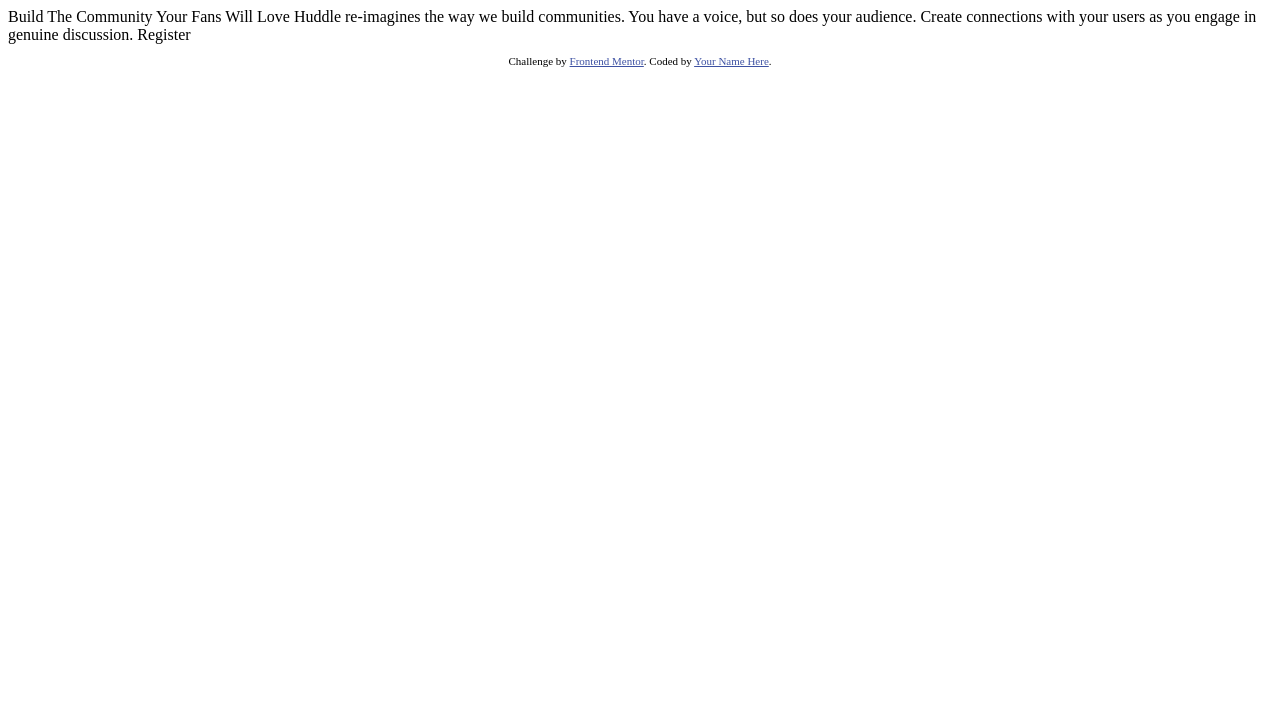
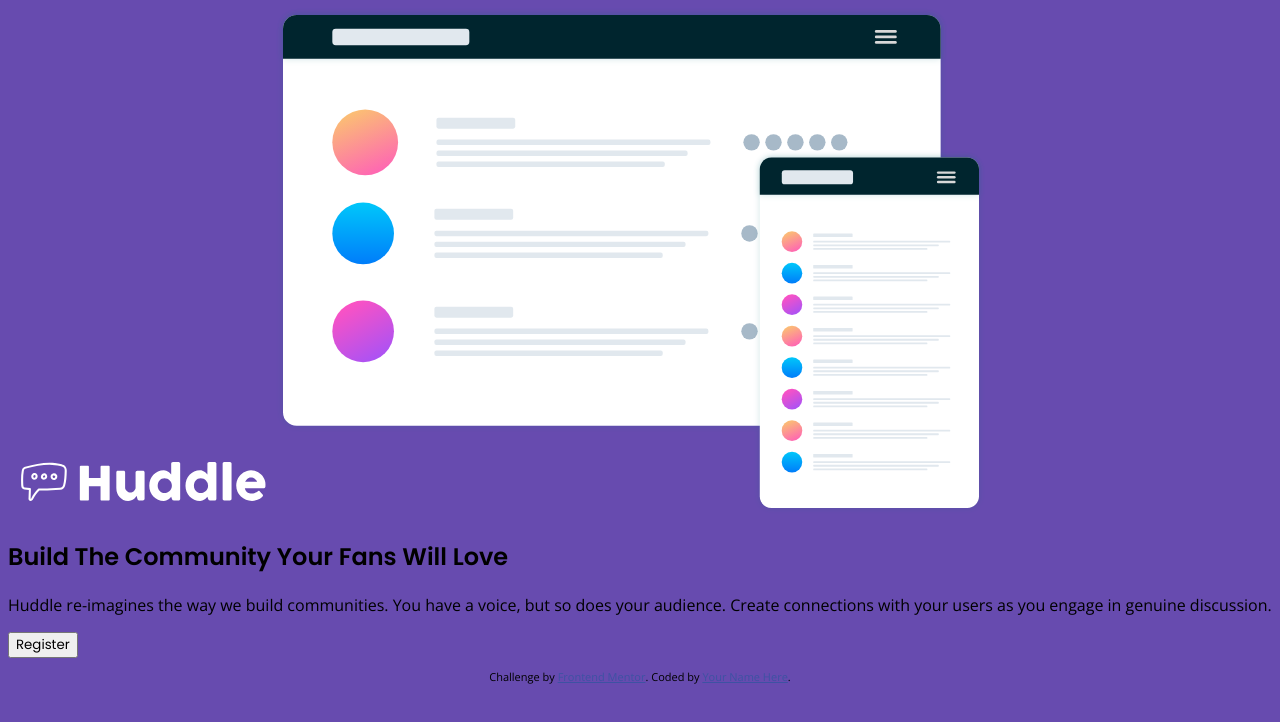
Before and after one commit to sannasinne/huddle-landing-page, a plain HTML site: page index.html in a window 1280 px wide. Drawn offline with nearby package versions, Linux system fonts and the light colour scheme.

Commit message:
Html added

```diff
--- a/css/style.css
+++ b/css/style.css
@@ -0,0 +1,28 @@
+/* Basic styles */
+
+*, *::before, *::after {
+  box-sizing: inherit;
+}
+
+html {
+  box-sizing: border-box;
+}
+
+:root {
+  --violet: hsl(257, 40%, 49%);
+  --magenta: hsl(300, 69%, 71%);
+}
+
+body {
+  font-family: 'Open Sans', sans-serif;
+  background: var(--violet);
+}
+
+h1, button {
+  font-family: 'Poppins', sans-serif;
+}
+
+/* Attribution */
+
+.attribution { font-size: 11px; text-align: center; }
+.attribution a { color: hsl(228, 45%, 44%); }
--- a/index.html
+++ b/index.html
@@ -5,23 +5,22 @@
   <meta name="viewport" content="width=device-width, initial-scale=1.0"> <!-- displays site properly based on user's device -->
 
   <link rel="icon" type="image/png" sizes="32x32" href="./images/favicon-32x32.png">
-
+  <link rel="preconnect" href="https://fonts.gstatic.com">
+  <link href="https://fonts.googleapis.com/css2?family=Open+Sans&family=Poppins:wght@400;600&display=swap" rel="stylesheet">
+  <link rel="stylesheet" href="css/style.css">
   <title>Frontend Mentor | Huddle landing page with single introductory section</title>
-
-  <!-- Feel free to remove these styles or customise in your own stylesheet 👍 -->
-  <style>
-    .attribution { font-size: 11px; text-align: center; }
-    .attribution a { color: hsl(228, 45%, 44%); }
-  </style>
 </head>
 <body>
-
-  Build The Community Your Fans Will Love
-
-  Huddle re-imagines the way we build communities. You have a voice, but so does your audience.
-  Create connections with your users as you engage in genuine discussion.
-
-  Register
+  <section>
+    <div class="header-bg">
+      <img src="images/logo.svg" title="Huddle" alt="Huddle logo">
+      <img src="images/illustration-mockups.svg" alt="Website mockup">
+    </div>
+    <h1>Build The Community Your Fans Will Love</h1>
+    <p>Huddle re-imagines the way we build communities. You have a voice, but so does your audience.
+      Create connections with your users as you engage in genuine discussion. </p>
+    <button>Register</button>
+  </section>
 
   <footer>
     <p class="attribution">
```
